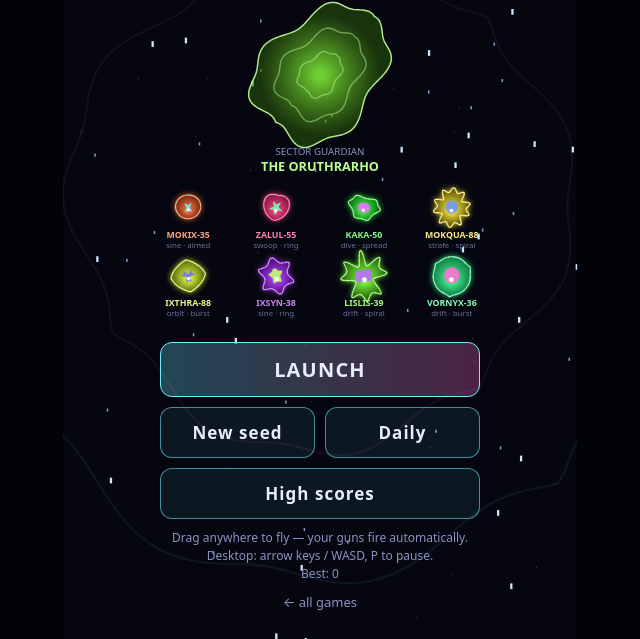
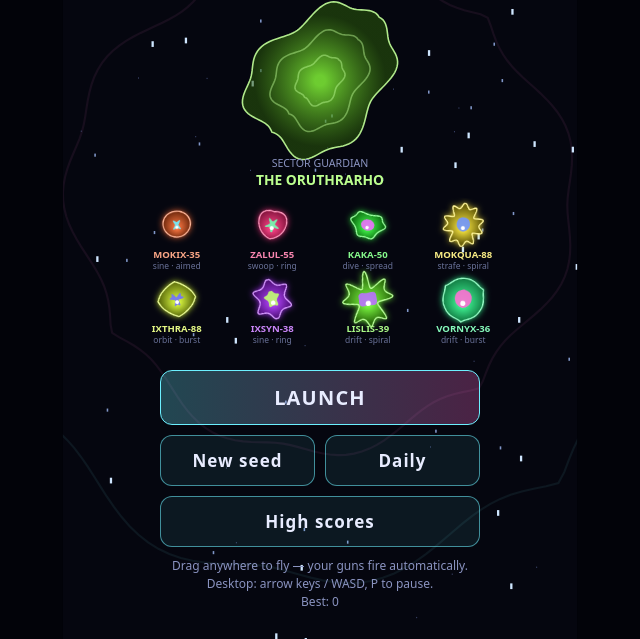
Before and after one commit to samtny/games, a plain HTML site: page superformula-squadron/index.html in a window 1280 px wide. Shown: the part 161-800 px from the top of the page, without its empty margins (320-960 px from the left). Drawn offline with Linux system fonts and the light colour scheme; animation ran at ten frames a second.

Commit message:
Remove the all-games link from Superformula Squadron
Co-Authored-By: Claude Opus 5.5 <noreply@anthropic.com>
Claude-Session: https://claude.ai/code/session_011RLYuFe2bMrw7SXsCTHNGK

```diff
--- a/superformula-squadron/index.html
+++ b/superformula-squadron/index.html
@@ -65,7 +65,6 @@
     width: 40px; height: 40px; padding: 0; font-size: 16px; border-radius: 10px;
     background: rgba(5, 6, 15, 0.5); border-color: rgba(138, 147, 192, 0.5);
   }
-  a.back { color: var(--dim); font-size: 13px; text-decoration: none; }
   .board { list-style: none; margin: 0; padding: 0; width: 100%; max-width: 280px; box-sizing: border-box; font-size: 14px; line-height: 1.55; }
   .board li { display: flex; gap: 10px; padding: 0 8px; border-radius: 6px; }
   .board li.me { background: rgba(108, 240, 255, 0.16); }
@@ -85,7 +84,6 @@
   #initials:focus { outline: 2px solid var(--accent2); outline-offset: 2px; }
   #initialsForm button { width: auto; flex: 0 0 auto; }
   button:disabled { opacity: 0.5; }
-  a.back:hover { color: var(--fg); }
 </style>
 </head>
 <body>
@@ -109,7 +107,6 @@
     </div>
     <button id="btnScores">High scores</button>
     <div class="hint">Drag anywhere to fly — your guns fire automatically.<br>Desktop: arrow keys / WASD, P to pause.<br>Best: <span id="bestLabel">0</span></div>
-    <a class="back" href="../">← all games</a>
   </div>
 </div>
 
```
